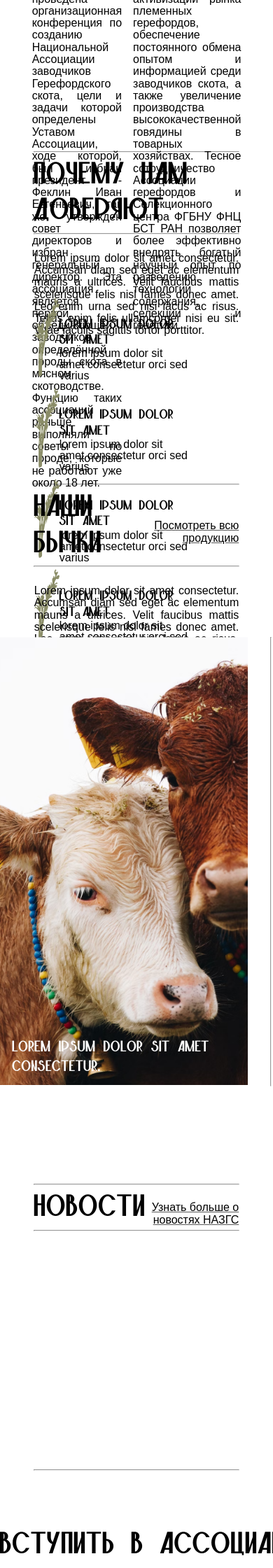
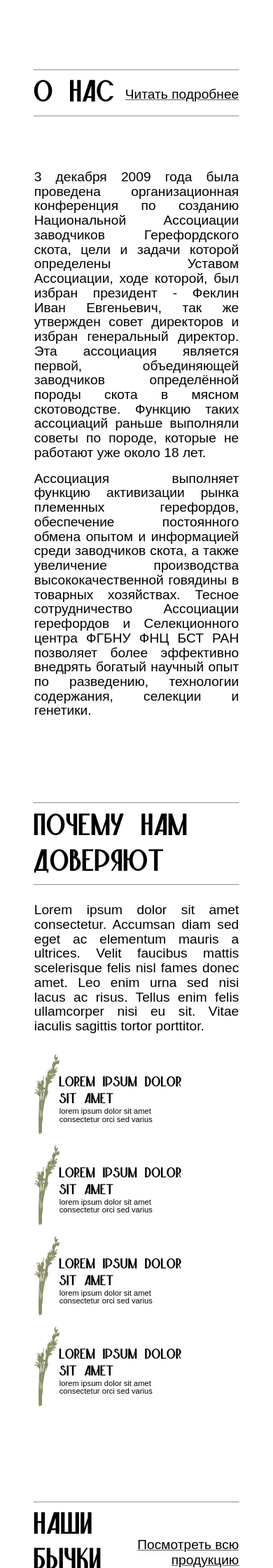
Before and after one commit to LxrdTendx/HerefordSite, a Django app: page / in a window 390 px wide; the page is wider, and only the part inside the window is pictured. Shown: the part 1125-3365 px from the top of that part at 70% size. Run offline with Django 4.2, Linux system fonts and the light colour scheme; some libraries are stand-ins or nearby versions; some web fonts are replaced.

Commit message:
~update main page

```diff
--- a/hereford/herefordsite/templates/login.html
+++ b/hereford/herefordsite/templates/login.html
@@ -181,6 +181,7 @@
         transition: 0.5s;
     }
     .other-text{
+        display: flex;
         margin-left: auto;
         margin-right: auto;
         width: 75%;
@@ -516,7 +517,60 @@
         .second-column{
             font-size: 18px;
         }
+
+        .main-bg{
+            height: 1200px;
+
+        }
+        .main-bg-link{
+            display: none;
+        }
+        .main-bg-text{
+            padding-top: 0;
+            margin-top: 80%;
+
+        }
+        .about-us-trust{
+            height: auto;
+        }
+        .about-us-link{
+            font-size: 24px;
+            width: auto;
+        }
+        .other-text{
+            display: block;
+            height: auto;
+
+        }
+        .other-text1, .other-text2 {
+            width: auto;
+            margin-right: 0;
+            height: auto;
+            font-size: 24px;
+        }
+        .other-text2{
+            margin-top: 20px;
+        }
+        .trust{
+            font-size: 24px;
+            height: auto;
+        }
+        .trust-text{
+            font-size: 30px;
+            height: auto;
+        }
+        .trust-text-lower{
+            font-size: 14px;
+            height: auto;
+        }
+        .us-bull{
+            height: auto;
+        }
+        .us-bull .trust{
+            font-size: 20px;
+        }
     }
+
 
     @media (min-width: 1001px) {
         .hamburger-menu {
@@ -525,6 +579,7 @@
         .trust-plus{
             justify-content: space-between;
         }
+
 
     }
     @media (max-width: 1200px) {
@@ -658,7 +713,7 @@
             </div>
             <hr class="line" style="margin-top:8px">
         </div>
-        <div class="other-text" style="display: flex; justify-content: center; margin-top: 100px;">
+        <div class="other-text" style="justify-content: center; margin-top: 100px;">
             <div class="other-text1">
                 3 декабря 2009 года была проведена организационная конференция по созданию Национальной Ассоциации заводчиков Герефордского скота, цели и задачи которой определены Уставом Ассоциации, ходе которой, был избран президент - Феклин Иван Евгеньевич, так же утвержден совет директоров и избран генеральный директор. Эта ассоциация является первой, объединяющей заводчиков определённой породы скота в мясном скотоводстве. Функцию таких ассоциаций раньше выполняли советы по породе, которые не работают уже около 18 лет.
             </div>
@@ -732,7 +787,7 @@
             <hr class="line" style="margin-bottom: 8px">
             <div style="display: flex; justify-content: space-between; margin-left: auto; margin-right: auto;width: 75%;max-width: 1380px;">
                 <div class="about-us-text" style="width: 256px">наши бычки</div>
-                <div class="about-us-link" style="width: 237px"><a href="{% url 'market' %}">Посмотреть всю продукцию</a></div>
+                <div class="about-us-link" style="width: auto"><a href="{% url 'market' %}">Посмотреть всю продукцию</a></div>
             </div>
             <hr class="line" style="margin-top:8px">
         </div>
```
